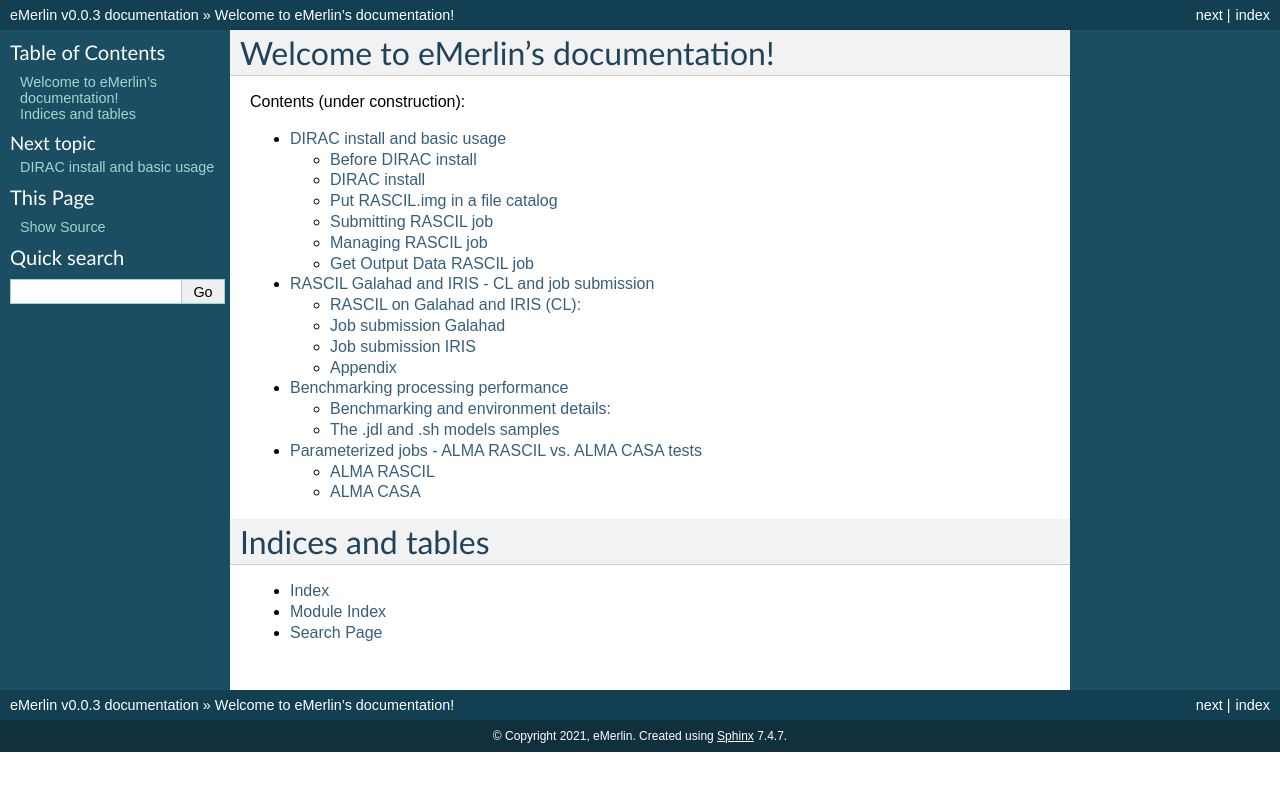
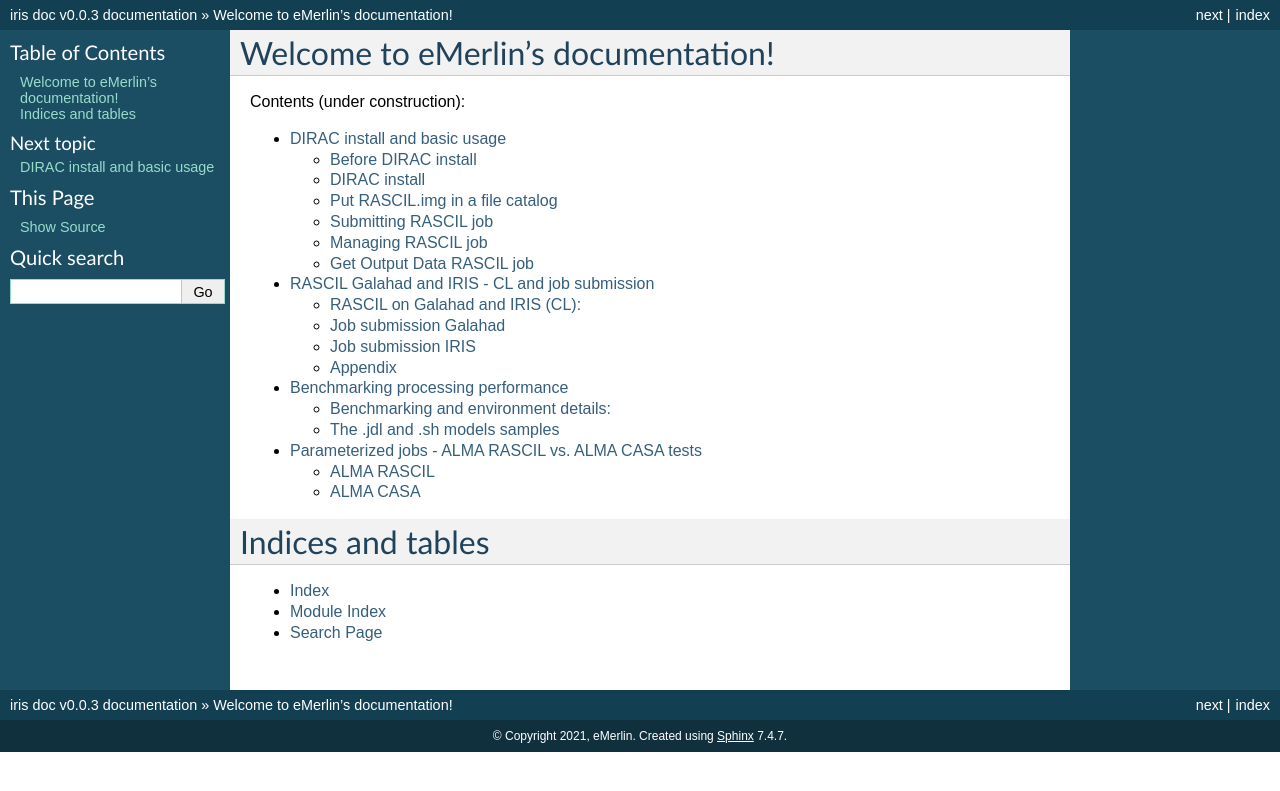
Before and after one commit to cimpani/IRISDocs, a Sphinx documentation site: the page built from Docs/Docs/index.rst, in a window 1280 px wide. Shown: the top 791 px of the page. Built offline with Sphinx 7.4.7, drawn with Linux system fonts in a browser that asks for light colours.

Commit message:
Update conf.py

```diff
--- a/Docs/Docs/conf.py
+++ b/Docs/Docs/conf.py
@@ -19,7 +19,7 @@
 
 # -- Project information -----------------------------------------------------
 
-project = 'eMerlin'
+project = 'iris doc'
 copyright = '2021, eMerlin'
 author = 'eMerlin'
 
```
